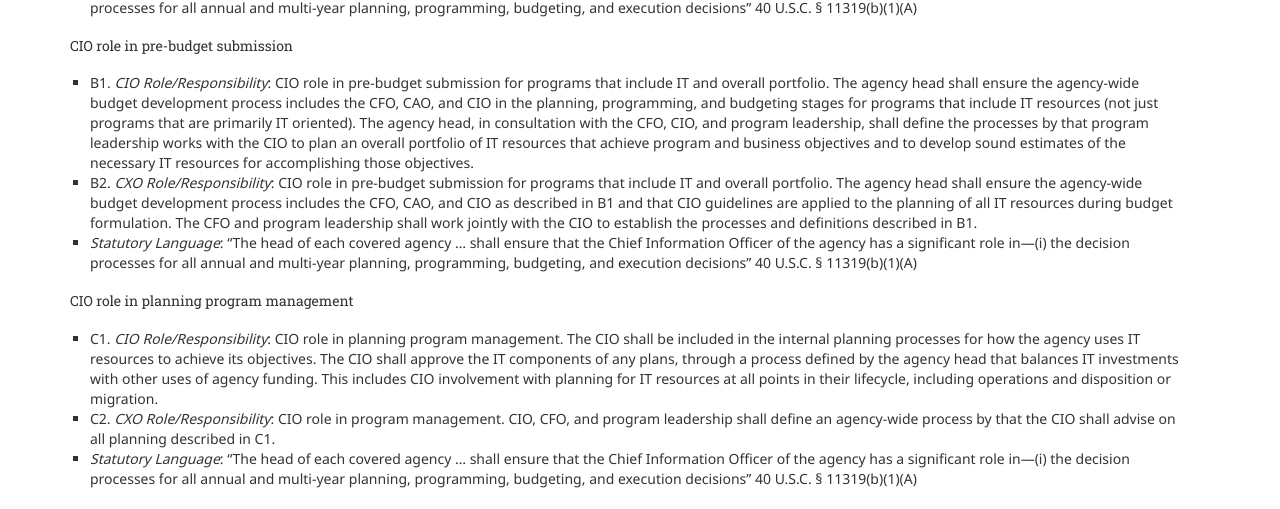
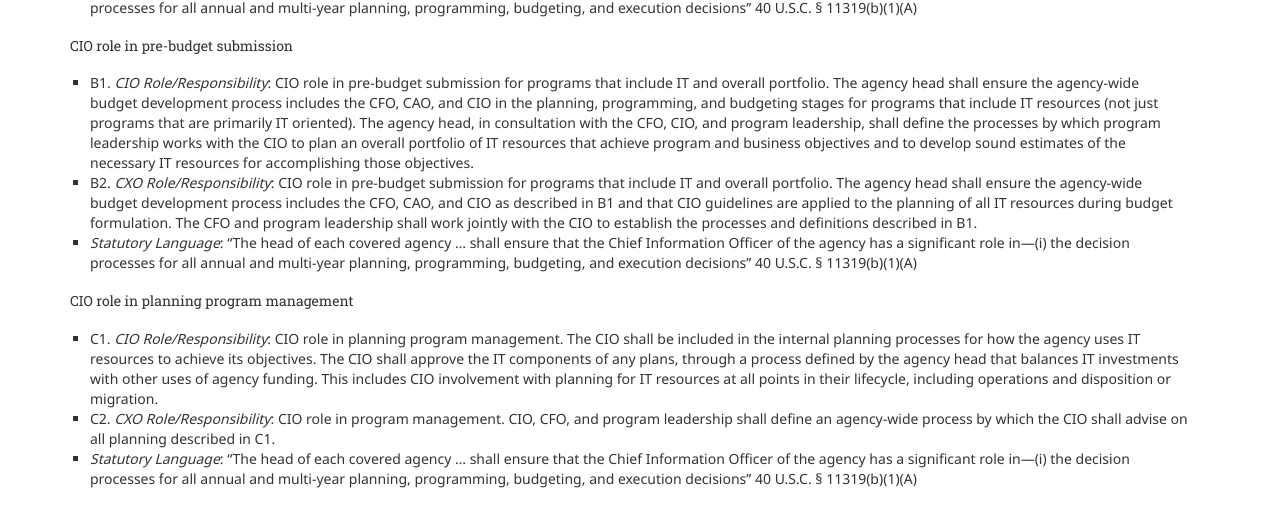
Before and after one commit to WhiteHouse/fitara, a Jekyll site: the page built from index.md, in a window 1280 px wide and 900 px high, scrolled down 7368 px. Shown: the part 187-696 px from the top of the window. Built offline with Jekyll 4.4.1, drawn with Linux system fonts in a browser that asks for light colours.

Commit message:
corrected to "by which"

```diff
--- a/index.md
+++ b/index.md
@@ -239,14 +239,14 @@ The Department of Defense (DOD), the Intelligence Community, and portions of oth
  - *Statutory Language*: “The head of each covered agency … shall ensure that the Chief Information Officer of the agency has a significant role in—(i) the decision processes for all annual and multi-year planning, programming, budgeting, and execution decisions” 40 U.S.C. § 11319(b)(1)(A)
 
 ##### CIO role in pre-budget submission
- - B1. *CIO Role/Responsibility*: CIO role in pre-budget submission for programs that include IT and overall portfolio. The agency head shall ensure the agency-wide budget development process includes the CFO, CAO, and CIO in the planning, programming, and budgeting stages for programs that include IT resources (not just programs that are primarily IT oriented). The agency head, in consultation with the CFO, CIO, and program leadership, shall define the processes by that program leadership works with the CIO to plan an overall portfolio of IT resources that achieve program and business objectives and to develop sound estimates of the necessary IT resources for accomplishing those objectives.
+ - B1. *CIO Role/Responsibility*: CIO role in pre-budget submission for programs that include IT and overall portfolio. The agency head shall ensure the agency-wide budget development process includes the CFO, CAO, and CIO in the planning, programming, and budgeting stages for programs that include IT resources (not just programs that are primarily IT oriented). The agency head, in consultation with the CFO, CIO, and program leadership, shall define the processes by which program leadership works with the CIO to plan an overall portfolio of IT resources that achieve program and business objectives and to develop sound estimates of the necessary IT resources for accomplishing those objectives.
  - B2. *CXO Role/Responsibility*: CIO role in pre-budget submission for programs that include IT and overall portfolio. The agency head shall ensure the agency-wide budget development process includes the CFO, CAO, and CIO as described in B1 and that CIO guidelines are applied to the planning of all IT resources during budget formulation. The CFO and program leadership shall work jointly with the CIO to establish the processes and definitions described in B1.
  - *Statutory Language*: “The head of each covered agency … shall ensure that the Chief Information Officer of the agency has a significant role in—(i) the decision processes for all annual and multi-year planning, programming, budgeting, and execution decisions” 40 U.S.C. § 11319(b)(1)(A)
 
 ##### CIO role in planning program management
 
  - C1. *CIO Role/Responsibility*: CIO role in planning program management. The CIO shall be included in the internal planning processes for how the agency uses IT resources to achieve its objectives. The CIO shall approve the IT components of any plans, through a process defined by the agency head that balances IT investments with other uses of agency funding. This includes CIO involvement with planning for IT resources at all points in their lifecycle, including operations and disposition or migration.
- - C2. *CXO Role/Responsibility*: CIO role in program management. CIO, CFO, and program leadership shall define an agency-wide process by that the CIO shall advise on all planning described in C1.
+ - C2. *CXO Role/Responsibility*: CIO role in program management. CIO, CFO, and program leadership shall define an agency-wide process by which the CIO shall advise on all planning described in C1.
  - *Statutory Language*: “The head of each covered agency … shall ensure that the Chief Information Officer of the agency has a significant role in—(i) the decision processes for all annual and multi-year planning, programming, budgeting, and execution decisions” 40 U.S.C. § 11319(b)(1)(A)
 
 ##### CIO role in budget request
```
